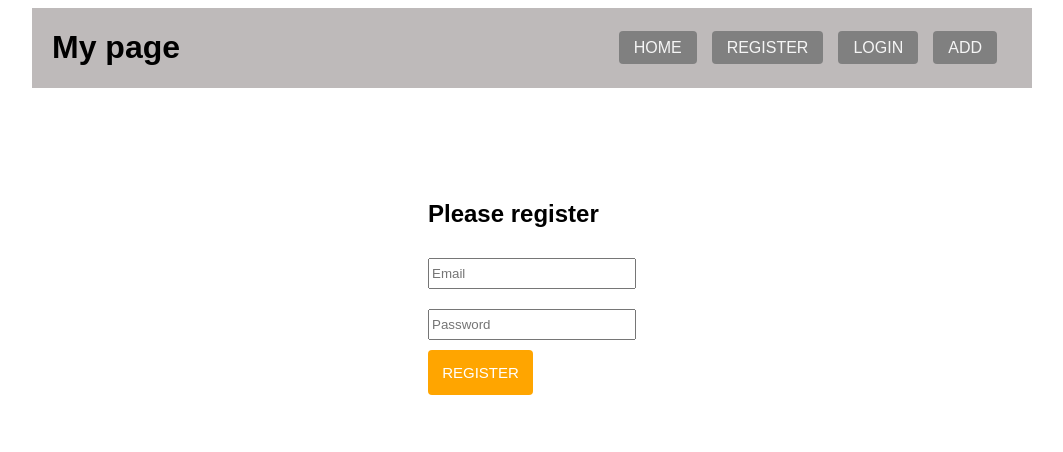
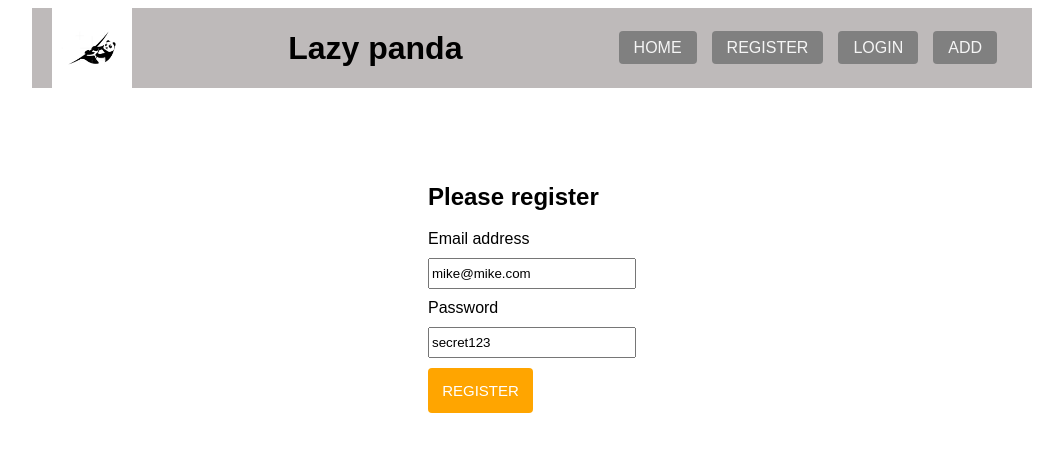
Before and after one commit to TunkisT/React-exam, a React (Create React App) app: page /register in a window 1280 px wide. Shown: the top 452 px of the page, without its empty margins (108-1171 px from the left). Built offline with nearby package versions, Linux system fonts and the light colour scheme.

Commit message:
register fetch

```diff
--- a/src/App.js
+++ b/src/App.js
@@ -1,7 +1,7 @@
 import { Route } from 'react-router-dom';
 import { Switch } from 'react-router-dom';
 import './App.css';
-import Header from './components/Header';
+import Header from './components/Header/Header';
 import Add from './pages/Add/Add';
 import Home from './pages/Home/Home';
 import Login from './pages/Login/Login';
--- a/src/components/Header.jsx
+++ b/src/components/Header/Header.jsx
@@ -1,4 +1,5 @@
 import css from './Header.module.css';
+import logo from '../images/logo2.png';
 
 import React from 'react';
 import { NavLink } from 'react-router-dom';
@@ -6,7 +7,8 @@ import { NavLink } from 'react-router-dom';
 function Header() {
   return (
     <header className={css.header}>
-      <h1>My page</h1>
+      <img className={css.logo} src={logo} alt='logo' />
+      <h1>Lazy panda</h1>
       <nav className={css.navi}>
         <NavLink to={'/'}>Home</NavLink>
         <NavLink to={'/register'}>Register</NavLink>
--- a/src/components/Header.module.css
+++ b/src/components/Header/Header.module.css
@@ -4,6 +4,7 @@
     justify-content: space-between;
     padding: 0 20px;
     background-color: rgb(190, 186, 186);
+    height: 5em;
 }
 .navi a{
     text-decoration: none;
@@ -18,3 +19,7 @@
     background-color: rgb(88, 84, 84);
     color: white;
 }
+.logo{
+    height: 100%;
+    background-color: blue
+}
--- a/src/pages/Login/Login.jsx
+++ b/src/pages/Login/Login.jsx
@@ -1,12 +1,25 @@
-import React from 'react';
+import css from './Login.module.css';
+import Button from '../../components/UI/Button';
 
 function Login() {
-  return <div>
-    <h1>Please login</h1>
-    <form>
-
-    </form>
-  </div>;
+  return (
+    <div className={css.div}>
+      <section>
+        <h1>Please login</h1>
+        <form className={css.form}>
+          <label htmlFor='email'>Email address</label>
+          <br />
+          <input type='email' placeholder='Email' />
+          <br />
+          <label htmlFor='email'>Password</label>
+          <br />
+          <input type='text' placeholder='Password' />
+          <br />
+          <Button>Login</Button>
+        </form>
+      </section>
+    </div>
+  );
 }
 
 export default Login;
--- /dev/null
+++ b/src/pages/Login/Login.module.css
@@ -0,0 +1,13 @@
+.form input{
+    margin: 10px 0;
+    height: 25px;
+    width: 15em;
+
+}
+.div{
+    display: flex;
+    justify-content: center;
+    align-items: center;
+    height: 25em;
+
+}
--- a/src/pages/Register/Register.jsx
+++ b/src/pages/Register/Register.jsx
@@ -1,16 +1,57 @@
 import css from './Register.module.css';
-import React from 'react';
+import React, { useState } from 'react';
 import Button from '../../components/UI/Button';
 
 function Register() {
+  const [email, setEmail] = useState('mike@mike.com');
+  const [password, setPaswword] = useState('secret123');
+
+  const registerData = { email, password };
+
+  function sendFetch() {
+    fetch(`${process.env.REACT_APP_BASE_URL}/v1/auth/register`, {
+      method: 'POST',
+      headers: {
+        'Content-Type': 'application/json',
+      },
+      body: JSON.stringify(registerData),
+    })
+      .then((resp) => resp.json())
+      .then((data) => {
+        console.log('Success:', data);
+      })
+      .catch((error) => {
+        console.error('Error:', error);
+      });
+  }
+
+  function formHandler(e) {
+    e.preventDefault();
+    sendFetch();
+  }
+
   return (
     <div className={css.div}>
       <section>
         <h1>Please register</h1>
-        <form className={css.form}>
-          <input type='email' placeholder='Email' />
+        <form onSubmit={formHandler} className={css.form}>
+          <label htmlFor='email'>Email address</label>
           <br />
-          <input type='text' placeholder='Password' />
+          <input
+            onChange={(e) => setEmail(e.target.value)}
+            type='email'
+            placeholder='Email'
+            value={email}
+          />
+          <br />
+          <label htmlFor='email'>Password</label>
+          <br />
+          <input
+            onChange={(e) => setPaswword(e.target.value)}
+            type='text'
+            placeholder='Password'
+            value={password}
+          />
           <br />
           <Button>Register</Button>
         </form>
```
Also changed, not shown: src/App.css (line endings or trailing spaces), src/components/images/logo.png (added), src/components/images/logo2.png (added).
